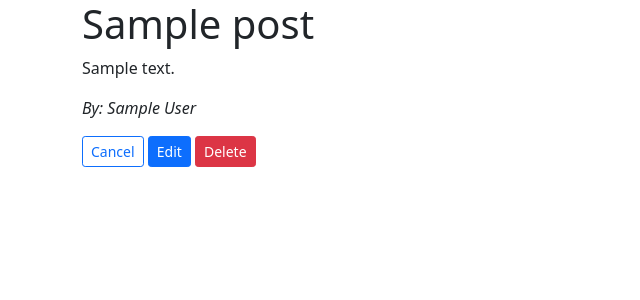
After one commit to aidenhe86/exercise, a Flask app: page /posts/1 in a window 1280 px wide. The commit adds this page. Shown: the top 300 px of the page, without its empty margins (0-640 px from the left). Run offline with Flask 2, Linux system fonts and the light colour scheme; tables that the repository leaves empty hold one stand-in row (values such as "Sample post").

Commit message:
complete blogly part 2

```diff
--- a/flask-blogly/app.py
+++ b/flask-blogly/app.py
@@ -2,7 +2,7 @@
 
 from flask import Flask, request, render_template, redirect
 from flask_debugtoolbar import DebugToolbarExtension
-from models import db, connect_db, User
+from models import db, connect_db, User, Post
 
 app = Flask(__name__)
 
@@ -24,14 +24,13 @@ def index():
 @app.route('/users')
 def homepage():
     """show a list of users"""
-    # users = User.query.order_by(User.last_name,User.first_name).all()
     users = User.query.all()
-    return render_template('index.html', users=users)
+    return render_template('user/index.html', users=users)
 
 @app.route('/users/new')
 def newform():
     """show a form to submit new user"""
-    return render_template('userform.html')
+    return render_template('user/userform.html')
 
 @app.route('/users/new',methods=["POST"])
 def adduser():
@@ -49,13 +48,13 @@ def adduser():
 def users_profire(user_id):
     """show user's profile"""
     user = User.query.get_or_404(user_id)
-    return render_template('show.html',user=user)
+    return render_template('user/show.html',user=user)
 
 @app.route('/users/<int:user_id>/edit')
 def edit_profile(user_id):
     """edit user's information"""
     user = User.query.get_or_404(user_id)
-    return render_template('profile.html',user=user)
+    return render_template('user/profile.html',user=user)
 
 @app.route('/users/<int:user_id>/edit', methods=["POST"])
 def update_profile(user_id):
@@ -79,3 +78,58 @@ def delete_profile(user_id):
     db.session.commit()
 
     return redirect('/users')
+
+@app.route('/users/<int:user_id>/posts/new')
+def users_post(user_id):
+    """show create post page"""
+    user = User.query.get_or_404(user_id)
+    return render_template('post/newpost.html',user=user)
+
+
+@app.route('/users/<int:user_id>/posts/new',methods=["POST"])
+def upload_post(user_id):
+    """upload user's post"""
+    user = User.query.get_or_404(user_id)
+    new_post = Post(title = request.form["title"],
+                    content = request.form["content"],
+                    user_id = user.id
+    )
+    db.session.add(new_post)
+    db.session.commit()
+    return redirect(f'/users/{user.id}')
+
+@app.route('/posts/<int:post_id>')
+def user_posts(post_id):
+    """Show user posts"""
+    post = Post.query.get_or_404(post_id)
+
+    return render_template("post/post.html",post=post)
+
+@app.route('/posts/<int:post_id>/edit')
+def edit_post(post_id):
+    """show post edit page"""
+    post = Post.query.get_or_404(post_id)
+
+    return render_template("post/edit_post.html",post = post)
+
+
+@app.route('/posts/<int:post_id>/edit',methods=["POST"])
+def update_post(post_id):
+    """update user's post"""
+    post = Post.query.get_or_404(post_id)
+    post.title = request.form["title"]
+    post.content = request.form["content"]
+
+    db.session.add(post)
+    db.session.commit()
+    return redirect(f'/users/{post.user_id}')
+
+@app.route('/posts/<int:post_id>/delete',methods = ["POST"])
+def delete_post(post_id):
+    """delete user's post"""
+    post = Post.query.get_or_404(post_id)
+
+    db.session.delete(post)
+    db.session.commit()
+
+    return redirect('/users')
--- /dev/null
+++ b/flask-blogly/templates/post/post.html
@@ -0,0 +1,26 @@
+{% extends "base.html"%}
+
+{%block title%}{{post.title}}{%endblock%}
+{% block content%}
+    <h1>{{post.title}}</h1>
+    <p>{{post.content}}</p>
+    <p>
+        <i>By: {{post.user.first_name}} {{post.user.last_name}}</i>
+    </p>
+    <form>
+        <button class="btn btn-outline-primary btn-sm"
+            formaction="/users/{{post.user_id}}"
+            formmethod="GET"
+        >Cancel
+        </button>
+        <button class="btn btn-primary btn-sm"
+            formaction="/posts/{{ post.id }}/edit"
+            formmethod="GET">Edit
+        </button>
+        <button class="btn btn-danger btn-sm"
+            formaction="/posts/{{ post.id }}/delete"
+            formmethod="POST">Delete
+        </button>
+    </form>
+
+{% endblock %}
```
Also changed, not shown: flask-blogly/models.py (+14 -1 lines), flask-blogly/templates/post/edit_post.html (added, +15 -0 lines), flask-blogly/templates/post/newpost.html (added, +16 -0 lines), flask-blogly/templates/user/show.html (renamed from flask-blogly/templates/show.html, +16 -6 lines), flask-blogly/templates/user/index.html (renamed from flask-blogly/templates/index.html), flask-blogly/templates/user/profile.html (renamed from flask-blogly/templates/profile.html), flask-blogly/templates/user/userform.html (renamed from flask-blogly/templates/userform.html).
